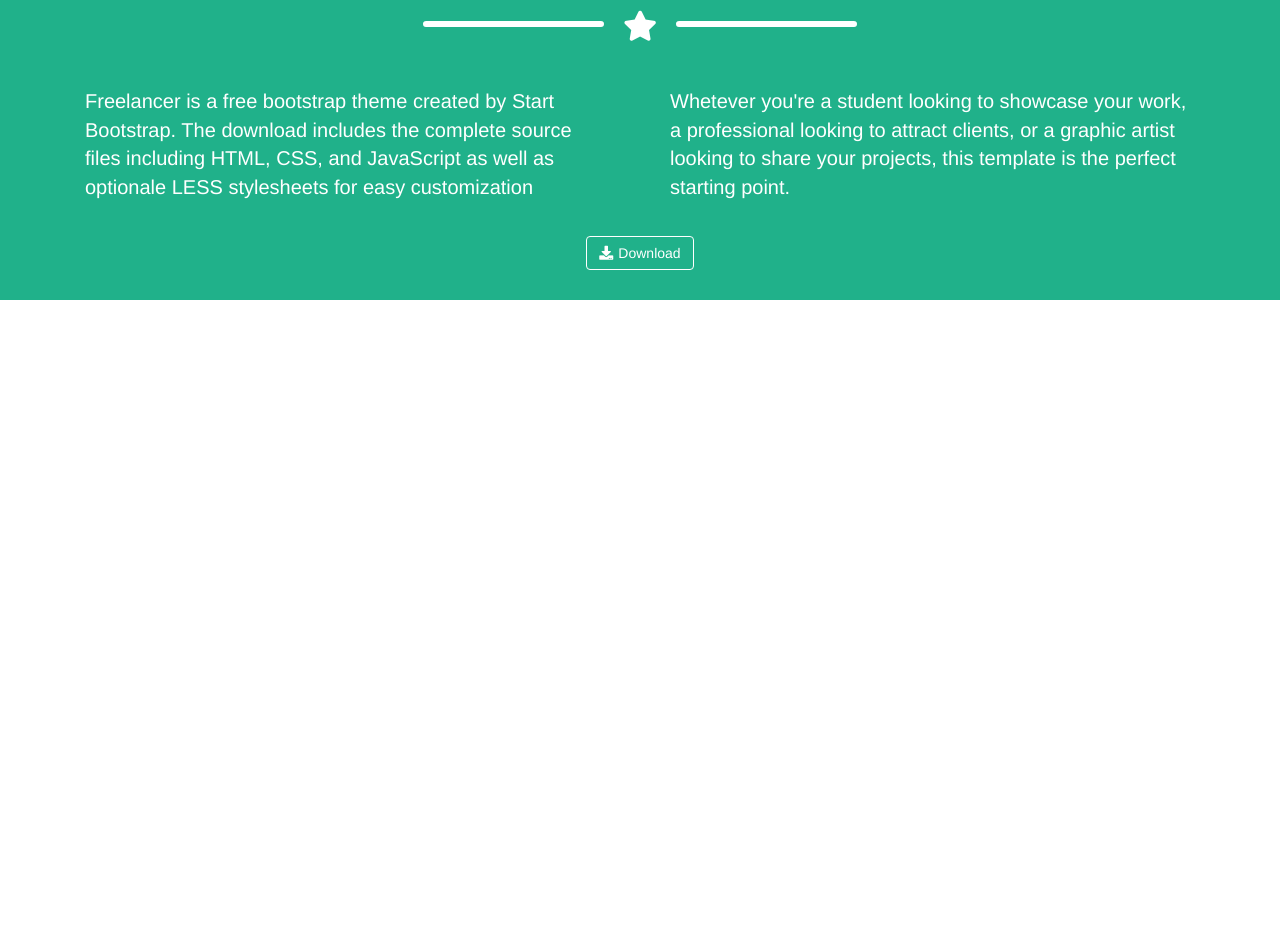
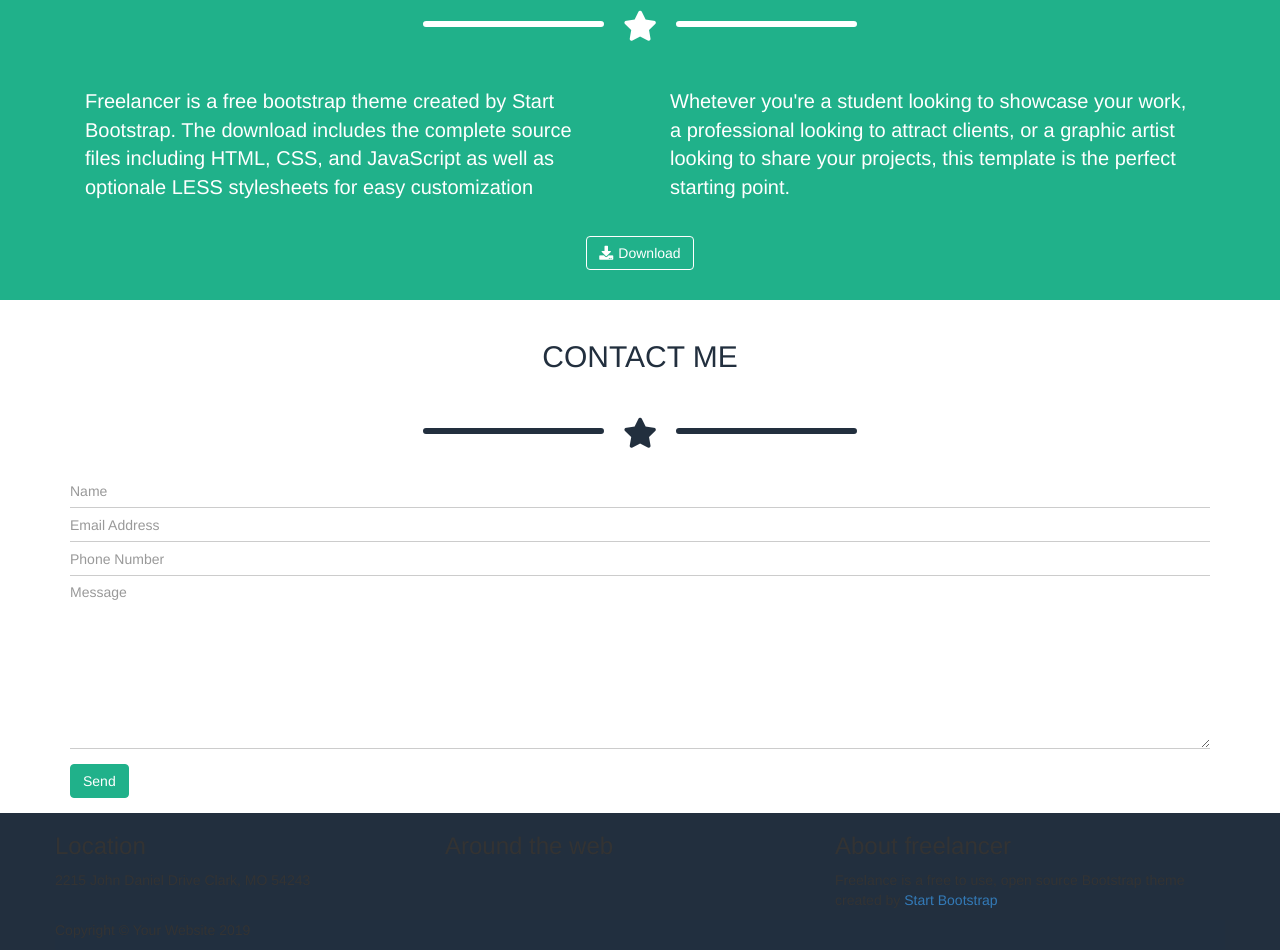
Before and after one commit to nicoalivernini/html-css-bootstrap-freelancer, a plain HTML site: page index.html in a window 1280 px wide. Shown: the part 1503-2453 px from the top of the page. Before the commit the page ends 1803 px from the top, so only its background shows below. Drawn offline with nearby package versions, Linux system fonts and the light colour scheme.

Commit message:
Realizzazione contact me

```diff
--- a/assets/css/master.css
+++ b/assets/css/master.css
@@ -66,6 +66,14 @@
 
 .bg-green {
   background-color: rgb(32, 177, 138);
+}
+
+.bg-blue {
+  background-color: rgb(34, 47, 62);
+}
+
+.bg-dark-blue {
+  background-color: rgb(33, 47, 63);
 }
 
 .line-star {
@@ -174,6 +182,42 @@ padding-right: 5px;
 }
 /* FINE ABOUT XS */
 
+/* INIZIO CONTACT ME XS */
+
+.form-control {
+  box-shadow: none;
+  border-top: 0;
+  border-left: 0;
+  border-right: 0;
+  border-radius: 0;
+  padding: 6px 0;
+  width: 100%;
+}
+
+.form-control:focus {
+  box-shadow: none;
+  border-color: #555;
+}
+
+.btn-primary {
+  color: #fff;
+  background-color: rgb(32, 177, 138);
+  border-color: rgb(32, 177, 138);
+  margin-top: 15px;
+}
+
+.btn-primary:hover {
+    color: #fff;
+    background-color: rgb(34, 47, 62);
+    border-color: rgb(34, 47, 62);
+}
+
+.form-group > textarea {
+  width: 100%;
+}
+
+/* FINE CONTACT ME XS */
+
 /* MEDIA SM */
 
 @media all and (min-width: 768px) {
--- a/index.html
+++ b/index.html
@@ -148,16 +148,72 @@
               <div class="btn-download">
                 <button type="button" class="btn btn-default">Download</button>
               </div>
-
             </div>
           </div>
         </div>
       </section>
-
+      <!-- CONTACT ME -->
+      <section>
+        <div class="container">
+          <div class="row">
+            <div class="col-xs-12 col-sm-12 col-md-12">
+              <div class="text-star dark">
+                <h2>Contact me</h2>
+              </div>
+              <div class="line-star">
+                <hr class="left-star-dark">
+                <i class="fas fa-star dark"></i>
+                <hr class="right-star-dark">
+              </div>
+            </div>
+          </div>
+          <div class="row">
+            <div class="col-xs-10 col-xs-offset-1 col-sm-offset-0 col-sm-12 col-md-12">
+              <form>
+                <div class="form-group">
+                  <input type="text" class="form-control" placeholder="Name">
+                  <input type="email" class="form-control"  placeholder="Email Address">
+                  <input type="tel" class="form-control" placeholder="Phone Number">
+                  <textarea name="message" class="form-control" rows="8" placeholder="Message"></textarea>
+                  <button type="submit" class="btn btn-primary">Send</button>
+                </div>
+              </form>
+            </div>
+          </div>
+        </div>
+      </section>
     </main>
-
-    <footer>
-
+    <!-- FOOTER -->
+    <footer class="bg-blue">
+      <div class="container">
+        <div class="row">
+          <div class="col-xs-12 col-sm-4 col-md-4">
+            <div class="text-footer">
+              <h3>Location</h3>
+              <p>2215 John Daniel Drive Clark, MO 54243</p>
+            </div>
+          </div>
+          <div class="col-xs-12 col-sm-4 col-md-4">
+            <div class="text-footer">
+              <h3>Around the web</h3>
+              <!-- icone -->
+            </div>
+          </div>
+          <div class="col-xs-12 col-sm-4 col-md-4">
+            <div class="text-footer">
+              <h3>About freelancer</h3>
+              <p>Freelance is a free to use, open source Bootstrap theme created by <a href="#">Start Bootstrap</a> </p>
+            </div>
+          </div>
+        </div>
+        <div class="row bg-dark-blue">
+          <div class="col-xs-12 col-sm-12 col-md-12">
+            <div class="text-dark-footer">
+              <p>Copyright &copy; Your Website 2019</p>
+            </div>
+          </div>
+        </div>
+      </div>
     </footer>
 
     <!-- jQuery (necessary for Bootstrap's JavaScript plugins) -->
```
